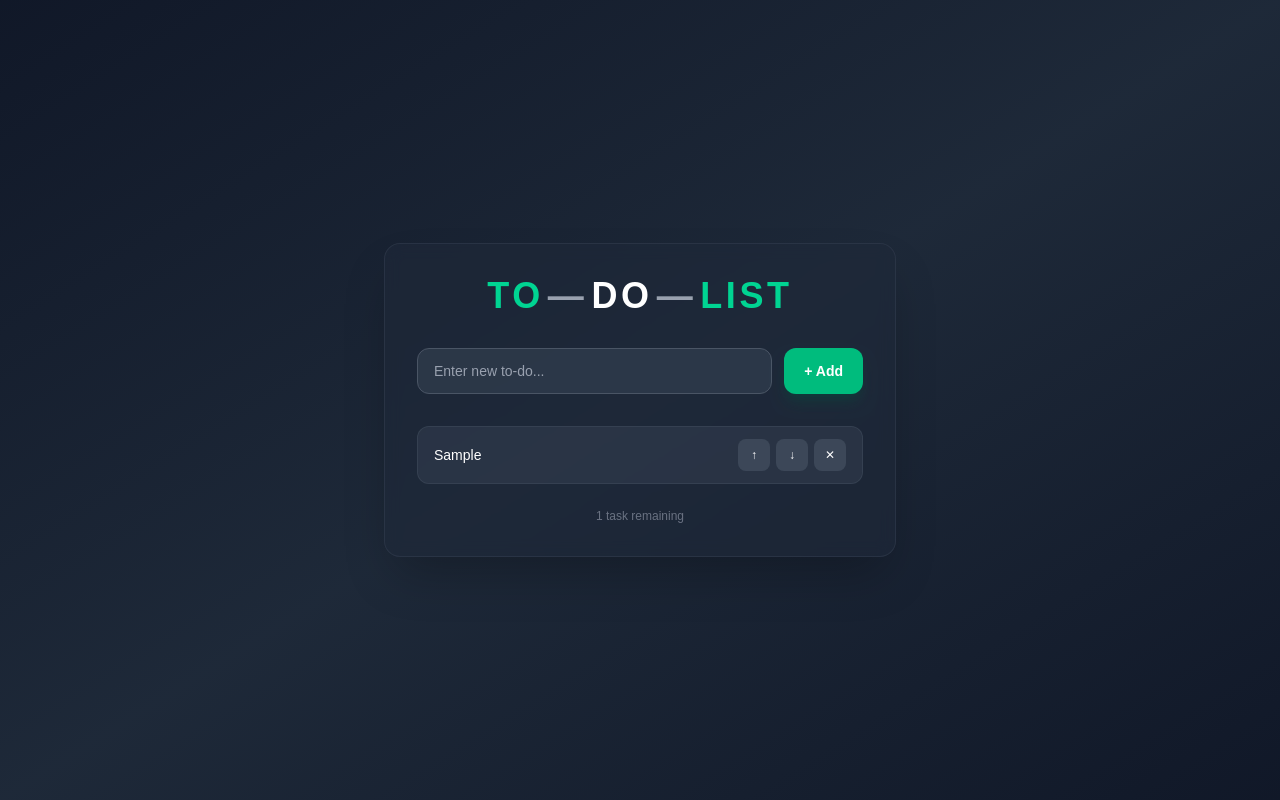
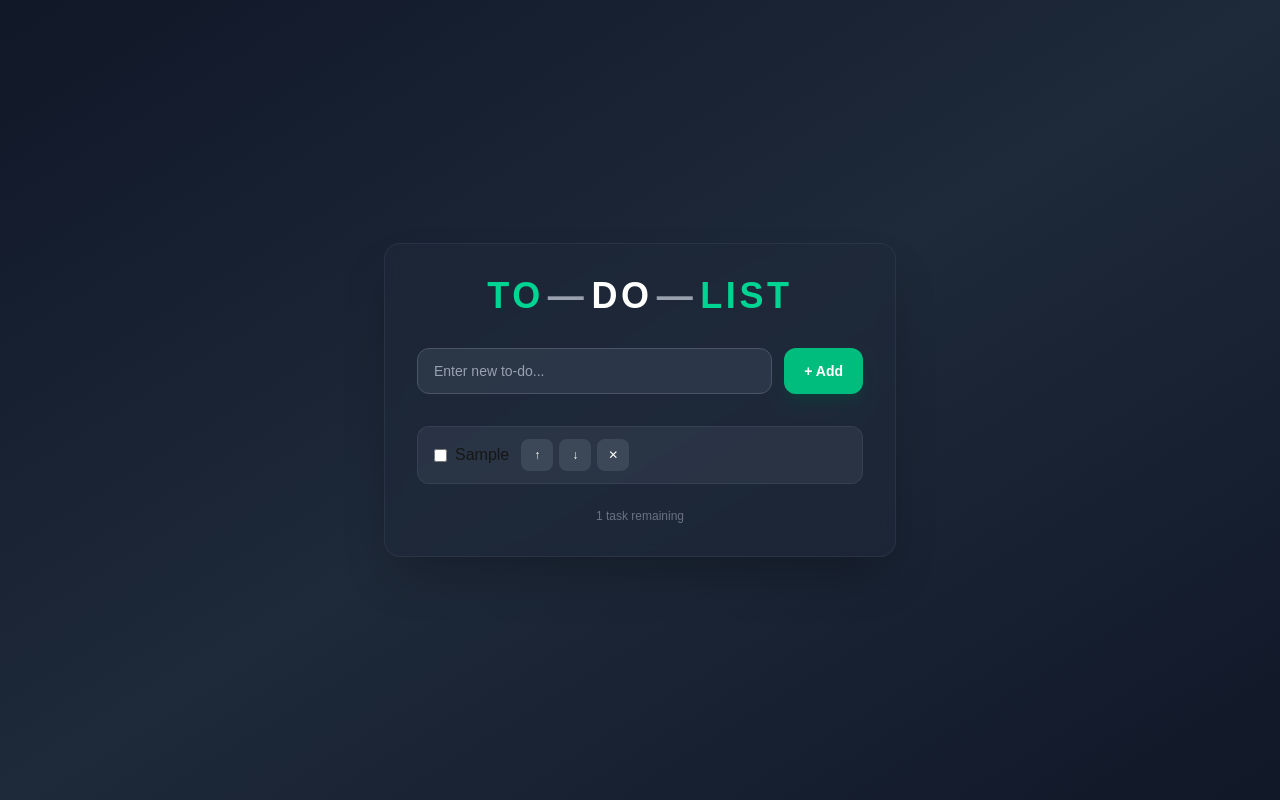
Before and after one commit to ssemwangaahmedyusuf/Todo-list-app, a Next.js app: page / in a window 1280 px wide. Both pictures are taken after typing "Sample" into the empty fields and a click on the button "+ Add". Built offline with nearby package versions, Linux system fonts and the light colour scheme.

Commit message:
updated the togglecompleted

```diff
--- a/app/page.tsx
+++ b/app/page.tsx
@@ -5,6 +5,7 @@ import React, { useState, useEffect } from "react";
 type Task = {
   id: string;
   text: string;
+  completed: boolean;
 };
 
 export default function Page() {
@@ -35,6 +36,7 @@ export default function Page() {
       const newTaskObject: Task = {
         id: crypto.randomUUID(),
         text: newTask,
+        completed: false,
       };
       setTasks((prev) => [...prev, newTaskObject]);
       setNewTask("");
@@ -44,6 +46,14 @@ export default function Page() {
   function deleteTask(id: string) {
     const updatedTasks = tasks.filter((task) => task.id !== id);
     setTasks(updatedTasks);
+  }
+
+  function toggleCompleted(id: string) {
+    setTasks((prev) =>
+      prev.map((task) =>
+        task.id === id ? { ...task, completed: !task.completed } : task,
+      ),
+    );
   }
 
   function moveUp(id: string) {
@@ -114,11 +124,21 @@ export default function Page() {
               {/* <span className="text-xs font-bold text-emerald-400 bg-emerald-400/10 rounded-lg w-7 h-7 flex items-center justify-center shrink-0">
                 {task.id + 1}
               </span> */}
+              <div className="flex items-center gap-2">
+                <input
+                  type="checkbox"
+                  checked={task.completed}
+                  onChange={() => toggleCompleted(task.id)}
+                />
 
-              <span className="flex-1 text-white font-medium text-sm truncate">
-                {task.text}
-              </span>
-
+                <span
+                  className={`${
+                    task.completed ? "line-through text-gray-500" : ""
+                  }`}
+                >
+                  {task.text}
+                </span>
+              </div>
               <div className="flex gap-1.5 shrink-0">
                 <button
                   onClick={() => moveUp(task.id)}
```
